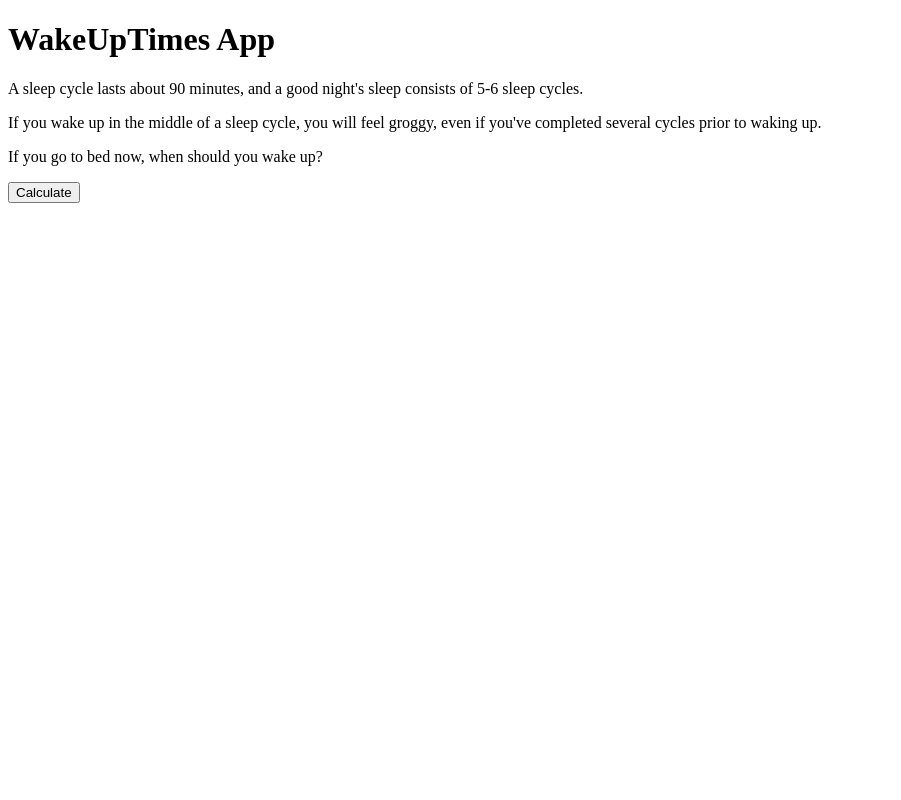
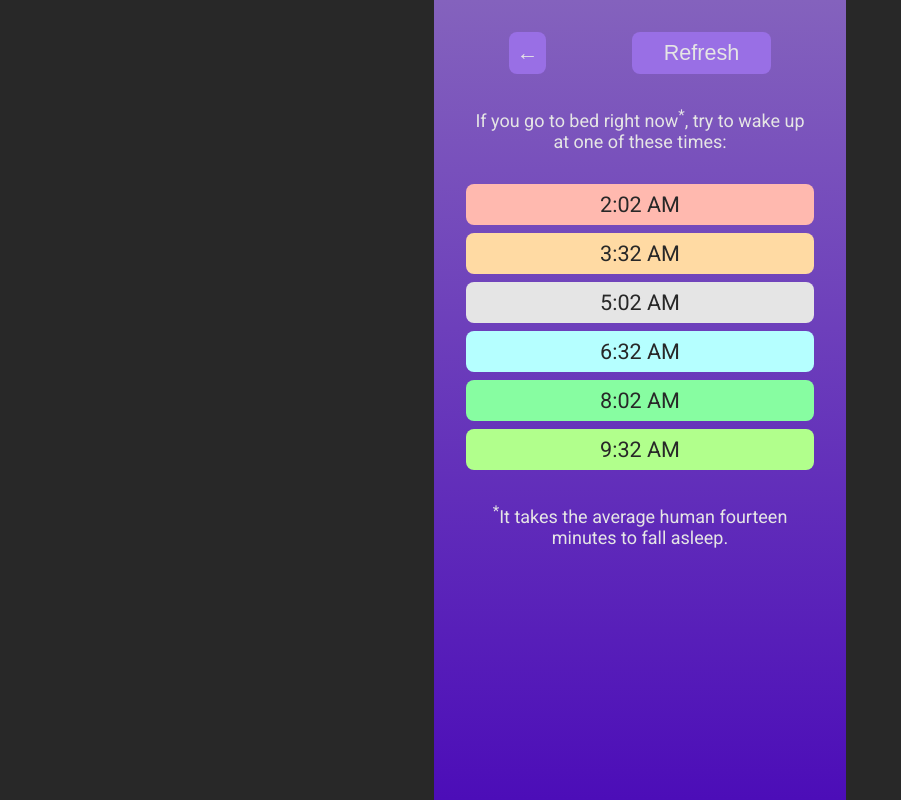
Before and after one commit to jkim695/FullStack, a plain HTML site: page index.html in a window 1280 px wide. Both pictures are taken after a click on the button "Calculate". Shown: the whole page, without its empty margins (0-901 px from the left). Drawn offline with Linux system fonts and the light colour scheme.

Commit message:
Final commit

```diff
--- /dev/null
+++ b/index.css
@@ -0,0 +1,150 @@
+html {
+    box-sizing: border-box;
+    font-size: 16px;
+    height: 100%;
+    font-family: "Roboto", sans-serif;
+    background-color: #282828;
+    color: #e5e5e5;
+  }
+
+  *,
+  *:before,
+  *:after {
+    box-sizing: inherit;
+  }
+
+  body,
+  h1,
+  h2,
+  h3,
+  h4,
+  h5,
+  h6,
+  p,
+  ol,
+  ul {
+    margin: 0;
+    padding: 0;
+    font-weight: normal;
+  }
+
+  ol,
+  ul {
+    list-style: none;
+  }
+
+  img {
+    max-width: 80%;
+    height: auto;
+    transform: rotate(-25deg);
+  }
+
+  button {
+    margin: auto;
+    border: none;
+    outline: none;
+    border-radius: 0.5rem;
+    background: #996fe5;
+    color: #e5e5e5;
+    font-size: larger;
+  }
+
+  button:hover {
+    opacity: 90%;
+  }
+
+  button:active {
+    transform: scale(0.98);
+  }
+
+  #app {
+    display: flex;
+    flex-direction: column;
+    justify-content: space-between;
+    align-items: center;
+    text-align: center;
+    gap: 2rem;
+    max-width: 412px;
+    margin: 0 auto;
+    min-height: 100vh;
+    /* padding: 1rem; */
+    background: linear-gradient(#8462bd, #4c0db8);
+    background-repeat: no-repeat;
+    font-size: large;
+  }
+
+  #prompt-section {
+    display: flex;
+    flex-direction: column;
+    gap: 2rem;
+    padding: 2rem;
+  }
+
+  #result-section {
+    display: flex;
+    flex-direction: column;
+    gap: 2rem;
+    padding: 2rem;
+  }
+
+  .button-group {
+    display: flex;
+    justify-content: space-between;
+    flex-wrap: wrap;
+  }
+
+  #calc-btn {
+    padding: 0.5rem 2rem 0.5rem 2rem;
+  }
+
+  #refresh-btn {
+    padding: 0.5rem 2rem 0.5rem 2rem;
+  }
+
+  #return-btn {
+    padding: 0.5rem;
+  }
+
+  #img-container {
+    display: flex;
+    justify-content: flex-start;
+    align-items: flex-end;
+    overflow: hidden;
+  }
+
+  #wakeup-hours-div {
+    display: flex;
+    flex-direction: column;
+    gap: 0.5rem;
+  }
+
+  .cycle {
+    background-color: #e5e5e5;
+    color: #282828;
+    padding: 0.5rem;
+    border-radius: 0.5rem;
+    font-size: larger;
+  }
+
+  #cycle-1 {
+    background: #ffb9af;
+  }
+  #cycle-2 {
+    background: #ffdaa3;
+  }
+  #cycle-3 {
+    background: #e5e5e5;
+  }
+  #cycle-4 {
+    background: #b5ffff;
+  }
+  #cycle-5 {
+    background: #87fda1;
+  }
+  #cycle-6 {
+    background: #b1ff8c;
+  }
+
+  .hidden {
+    display: none !important;
+  }
--- a/index.html
+++ b/index.html
@@ -1,21 +1,62 @@
 <!DOCTYPE html>
-<html>
+<html lang="en-us">
   <head>
-    <title>Josh</title>
+    <meta charset="UTF-8" />
+    <meta name="viewport" content="width=device-width, initial-scale=1.0" />
+    <link rel="icon" type="image/x-icon" href="favicon.png" />
+    <title>WakeUpTimes App</title>
+    <link
+      href="https://fonts.googleapis.com/css?family=Roboto"
+      rel="stylesheet"
+    />
+    <link rel="stylesheet" href="index.css" />
   </head>
   <body>
+    <main id="app">
+      <section id="prompt-section">
         <h1>WakeUpTimes App</h1>
         <p>
-      A sleep cycle lasts about 90 minutes, and a good night's sleep consists of
-      5-6 sleep cycles.
+          A sleep cycle lasts about 90 minutes, and a good night's sleep
+          consists of 5-6 sleep cycles.
         </p>
         <p>
-      If you wake up in the middle of a sleep cycle, you will feel groggy, even
-      if you've completed several cycles prior to waking up.
+          If you wake up in the middle of a sleep cycle, you will feel groggy,
+          even if you've completed several cycles prior to waking up.
         </p>
         <p>If you go to bed now, when should you wake up?</p>
         <button id="calc-btn">Calculate</button>
+      </section>
 
+      <div id="img-container">
+        <img src="moon.png" alt="Sleep Cycle" />
+      </div>
+
+      <section id="result-section" class="hidden">
+        <div class="button-group">
+          <button id="return-btn">←</button>
+          <button id="refresh-btn">Refresh</button>
+        </div>
+
+        <p>
+          If you go to bed right now<sup>*</sup>, try to wake up at one of these
+          times:
+        </p>
+
+        <div id="wakeup-hours-div" class="wakeup-hours">
+          <div id="cycle-1" class="cycle">12:15 AM</div>
+          <div id="cycle-2" class="cycle">1:45 AM</div>
+          <div id="cycle-3" class="cycle">3:15 AM</div>
+          <div id="cycle-4" class="cycle">4:45 AM</div>
+          <div id="cycle-5" class="cycle">6:15 AM</div>
+          <div id="cycle-6" class="cycle">7:45 AM</div>
+        </div>
+
+        <p>
+          <sup>*</sup>It takes the average human fourteen minutes to fall
+          asleep.
+        </p>
+      </section>
+    </main>
     <script src="index.js"></script>
   </body>
 </html>
--- a/index.js
+++ b/index.js
@@ -1,27 +1,38 @@
-// Console is mapped to terminal
-// typescript is a superset of javascript
+const clcBtn = document.getElementById("calc-btn");
+const refreshBtn = document.getElementById("refresh-btn");
+const returnBtn = document.getElementById("return-btn");
+const wakeUpHoursDiv = document.getElementById("wakeup-hours-div");
+const promptSection = document.getElementById("prompt-section");
+const imageContainer = document.getElementById("img-container");
+const resultSection = document.getElementById("result-section");
+
+clcBtn.addEventListener("click", calcWakeUpTimes);
+refreshBtn.addEventListener("click", calcWakeUpTimes);
+returnBtn.addEventListener("click", () => {
+  promptSection.classList.remove("hidden");
+  imageContainer.classList.remove("hidden");
+  resultSection.classList.add("hidden");
+});
 
 function calcWakeUpTimes() {
-    const fallAsleepTime = new Date();
-    fallAsleepTime.setMinutes(fallAsleepTime.getMinutes() + 14);
-    const config = {
-        timeStyle:"short"
-    };
-    console.log("You will fall asleep at ", fallAsleepTime.toLocaleTimeString("en-US", config));
+  const fallAsleepTime = new Date();
+  fallAsleepTime.setMinutes(fallAsleepTime.getMinutes() + 14);
 
-    const wakeUpTime = new Date(fallAsleepTime);
-    wakeUpTime.setMinutes(wakeUpTime.getMinutes() + 19);
-    const wakeUpTimes = []
+  const wakeUpTime = new Date(fallAsleepTime);
+  wakeUpHoursDiv.innerHTML = "";
+  for (let i = 1; i <= 6; i++) {
+    wakeUpTime.setMinutes(wakeUpTime.getMinutes() + 90);
+    const wakeUpTimeString = wakeUpTime.toLocaleTimeString("en-US", {
+      timeStyle: "short",
+    });
+    const cycleDiv = document.createElement("div");
+    cycleDiv.classList.add("cycle");
+    cycleDiv.setAttribute("id", `cycle-${i}`);
+    cycleDiv.textContent = wakeUpTimeString;
+    wakeUpHoursDiv.appendChild(cycleDiv);
+  }
 
-    console.log("Wake up at: ", wakeUpTime.toLocaleTimeString("en-US", config));
-
-    for (let i = 1; i <= 6; i++) {
-        wakeUpTime.setMinutes(wakeUpTime.getMinutes() + 90);
-        const wakeUpTimeString = wakeUpTime.toLocaleTimeString("en-US", config);
-        wakeUpTimes.push(wakeUpTimeString);
-    }
-    console.log(`Wake up times are`, wakeUpTimes);
+  promptSection.classList.add("hidden");
+  imageContainer.classList.add("hidden");
+  resultSection.classList.remove("hidden");
 }
-
-const calcBtn = document.getElementById("calc-btn");
-calcBtn.onclick = calcWakeUpTimes;
```
Also changed, not shown: favicon.png (added), moon.png (added), 1 other file. Lines whose indentation alone changed are shown as unchanged.
